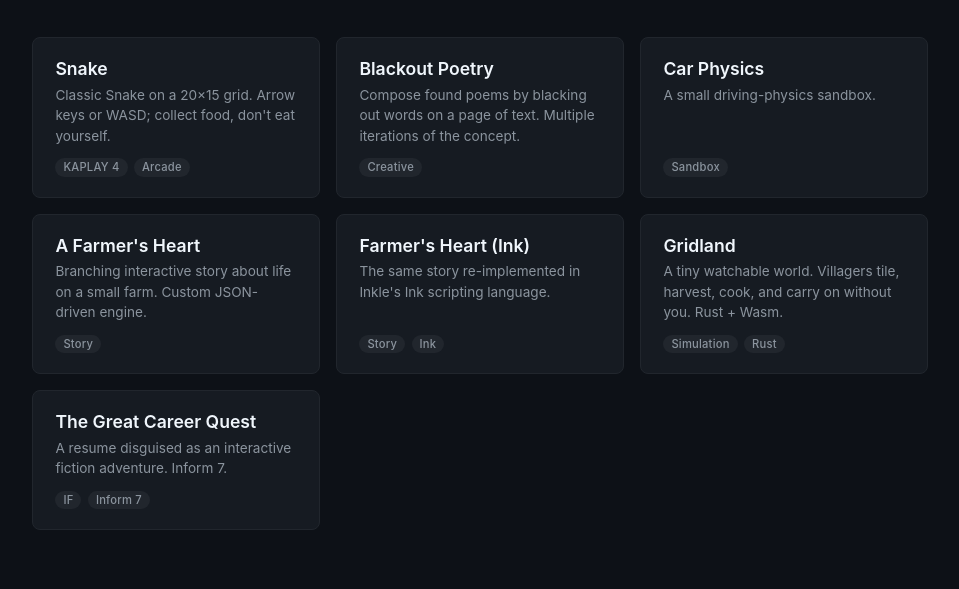
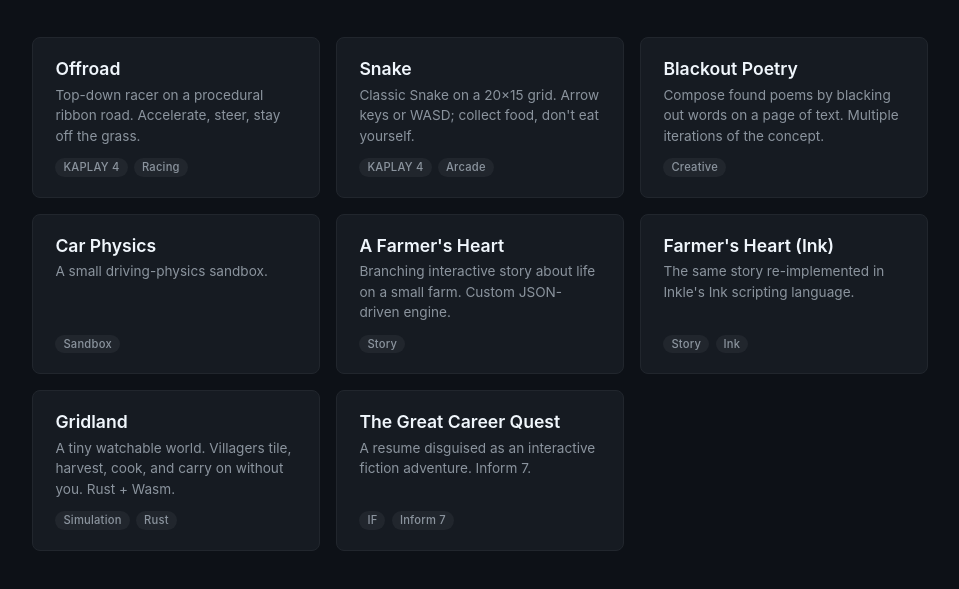
Before and after one commit to Johnesco/games, a plain HTML site: page index.html in a window 1280 px wide. Shown: the part 119-708 px from the top of the page, without its empty margins (160-1119 px from the left). Drawn offline with Linux system fonts and the light colour scheme.

Commit message:
Add offroad racer with procedural ribbon road
Top-down racer on a single smooth procedural road. Curvature
steering model with intensity cycling for dynamic difficulty.
WASD/arrows, damage on grass, speed-dependent car position.

Co-Authored-By: Claude Opus 4.6 <noreply@anthropic.com>

```diff
--- a/index.html
+++ b/index.html
@@ -106,6 +106,15 @@
 
   <div class="grid">
 
+    <a class="card" href="offroad/">
+      <div class="card-title">Offroad</div>
+      <div class="card-desc">Top-down racer on a procedural ribbon road. Accelerate, steer, stay off the grass.</div>
+      <div class="card-tags">
+        <span class="tag">KAPLAY 4</span>
+        <span class="tag">Racing</span>
+      </div>
+    </a>
+
     <a class="card" href="snake/">
       <div class="card-title">Snake</div>
       <div class="card-desc">Classic Snake on a 20×15 grid. Arrow keys or WASD; collect food, don't eat yourself.</div>
```
